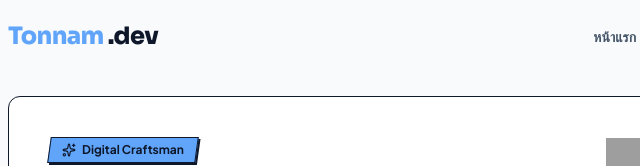
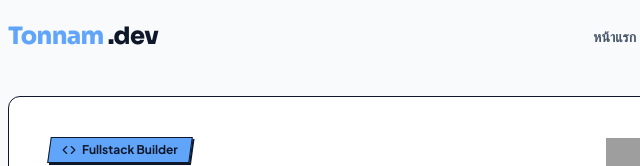
Before and after one commit to tonnaminwtai00000000789/port, an Astro site: page / in a window 1280 px wide. Shown: the top 166 px of the page, 144-784 px from the left. Built offline with nearby package versions, Linux system fonts and the light colour scheme; Astro itself is replaced by a stand-in of ours; no server answers; the database is empty; grey boxes are pictures that could not be loaded.

Commit message:
fix: remove AI-sounding phrase 'Digital Craftsman' and replace with 'Fullstack Builder'

```diff
--- a/src/components/islands/Hero.tsx
+++ b/src/components/islands/Hero.tsx
@@ -88,7 +88,7 @@ export function Hero({ data }: { data: HeroData }) {
             >
               <span className="slant inline-flex px-3 py-1 bg-[#60a5fa] text-[#0f172a] text-xs font-bold border border-[#0f172a] shadow-[2px_2px_0px_#0f172a]">
                 <span className="unslant inline-flex items-center gap-1.5">
-                  <Sparkles className="w-3.5 h-3.5 text-[#0f172a]" /> Digital Craftsman
+                  <Code className="w-3.5 h-3.5 text-[#0f172a]" /> Fullstack Builder
                 </span>
               </span>
             </motion.div>
```
Also changed, not shown: 1 other file.
